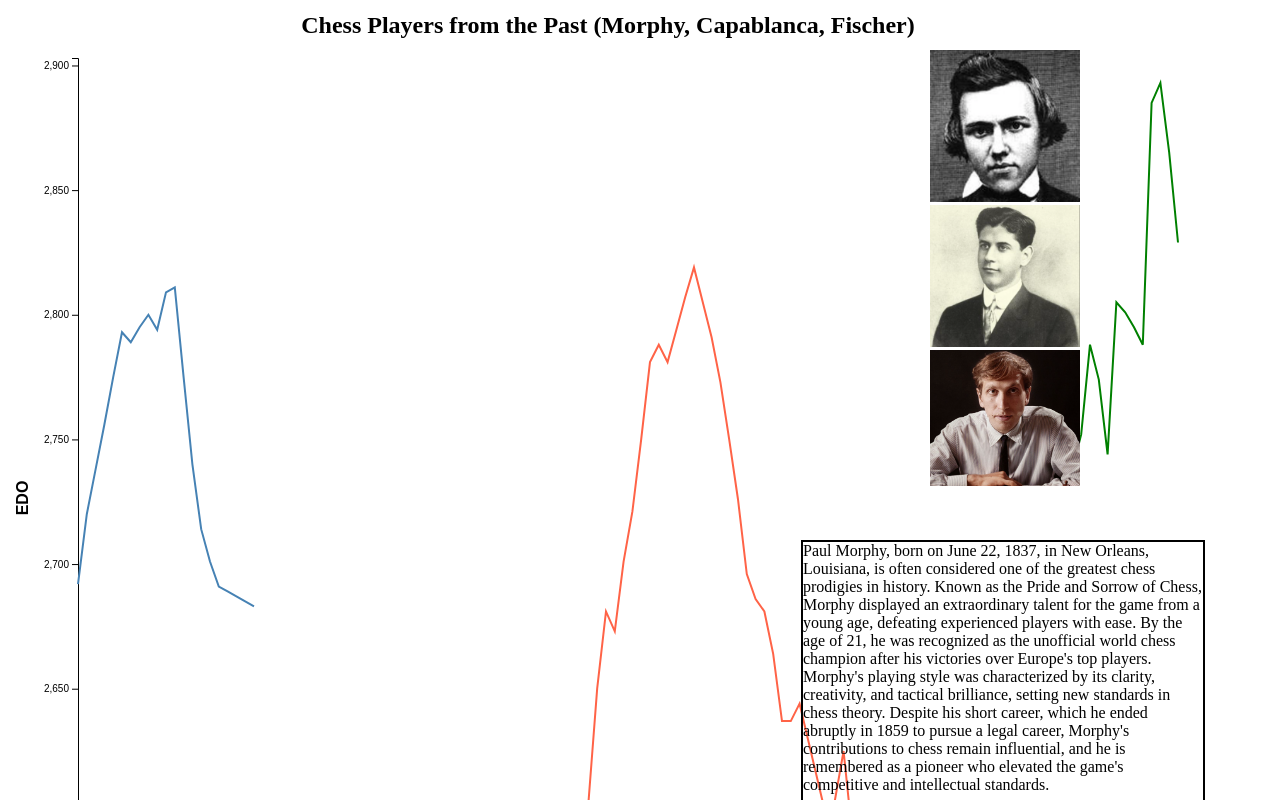
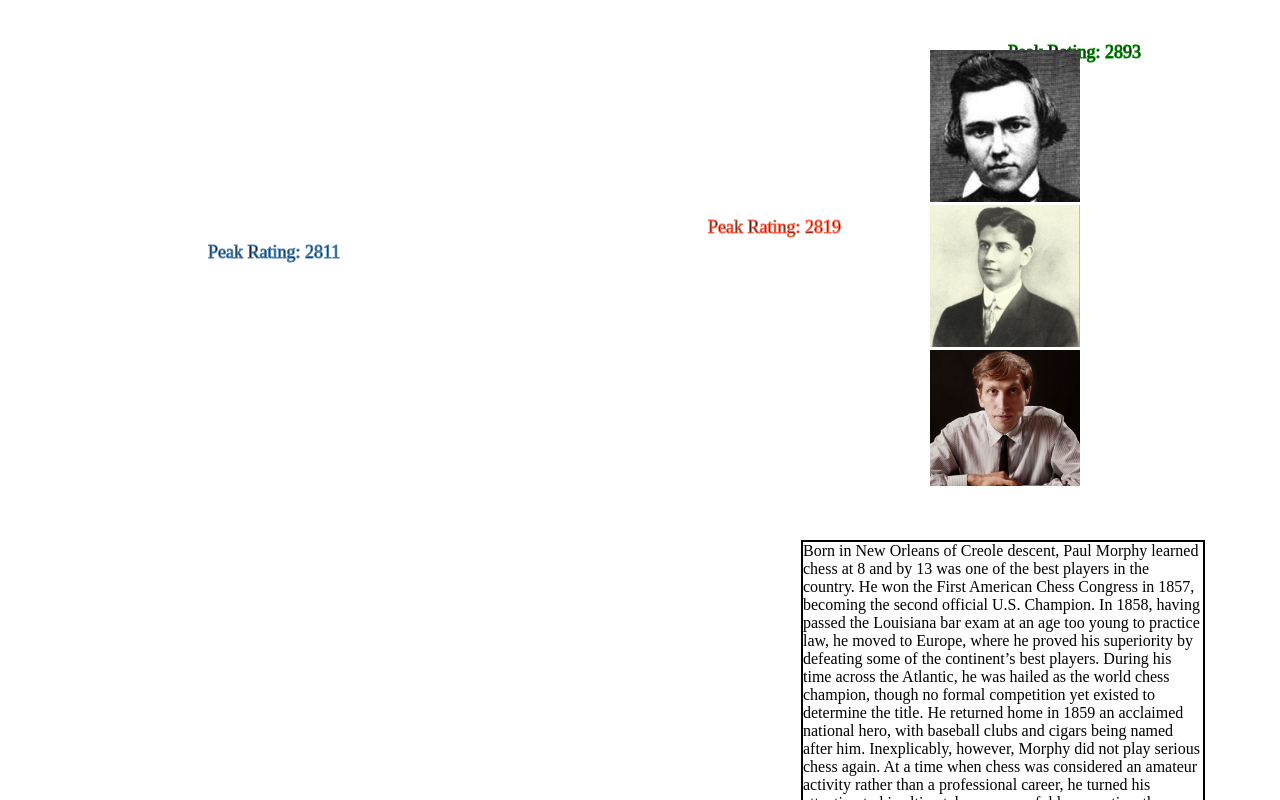
Before and after one commit to atrain773/ChessEDORatings, a plain HTML site: page index.html in a window 1280 px wide. Both pictures are taken after a click on the picture 1005 px from the left and 126 px from the top of the page. Shown: the top 800 px of the page. Drawn offline with nearby package versions, Linux system fonts and the light colour scheme.

Commit message:
Updated Messages and line visibility

```diff
--- a/index.html
+++ b/index.html
@@ -32,22 +32,50 @@
 </head>
 <body>
   <script>
-    function changeTextMorphy() {
-        document.getElementById("displayed-text").innerText = "Paul Morphy, born on June 22, 1837, in New Orleans, Louisiana, is often considered one of the greatest chess prodigies in history. Known as the Pride and Sorrow of Chess, Morphy displayed an extraordinary talent for the game from a young age, defeating experienced players with ease. By the age of 21, he was recognized as the unofficial world chess champion after his victories over Europe's top players. Morphy's playing style was characterized by its clarity, creativity, and tactical brilliance, setting new standards in chess theory. Despite his short career, which he ended abruptly in 1859 to pursue a legal career, Morphy's contributions to chess remain influential, and he is remembered as a pioneer who elevated the game's competitive and intellectual standards.";
+    function changeText(x) {
+
+        if (x === 'A'){
+          document.getElementById("displayed-text").innerText = "Click the images above to change this text";
+          d3.select(".line1").style("visibility", "visible");
+          d3.select(".line2").style("visibility", "visible");
+          d3.select(".line3").style("visibility", "visible");
+        }
+
+        if (x === 'M'){
+          document.getElementById("displayed-text").innerText = "Born in New Orleans of Creole descent, Paul Morphy learned chess at 8 and by 13 was one of the best players in the country. He won the First American Chess Congress in 1857, becoming the second official U.S. Champion. In 1858, having passed the Louisiana bar exam at an age too young to practice law, he moved to Europe, where he proved his superiority by defeating some of the continent’s best players. During his time across the Atlantic, he was hailed as the world chess champion, though no formal competition yet existed to determine the title. He returned home in 1859 an acclaimed national hero, with baseball clubs and cigars being named after him. Inexplicably, however, Morphy did not play serious chess again. At a time when chess was considered an amateur activity rather than a professional career, he turned his attention to his ultimately unsuccessful law practice, then lived off his family fortune until his death in 1884. His mental state deteriorated dramatically during his years in seclusion; decades later, Morphy’s incredible talent and eventual downfall would be mirrored in the life of Bobby Fischer. - https://worldchesshof.org/hof-inductee/paul-charles-morphy";
+          d3.select(".line1").style("visibility", "visible");
+          d3.select(".line2").style("visibility", "hidden");
+          d3.select(".line3").style("visibility", "hidden");
+        }
+
+        if (x === 'C') {
+          document.getElementById("displayed-text").innerText = "Nicknamed “The Human Chess Machine,” José Raúl Capablanca was born in Havana, Cuba. A true prodigy, he learned chess at age four and defeated Cuban champion Juan Corzo at 13. While attending Columbia University, he joined the Manhattan Chess Club and soon became its strongest player. He had a particular talent for rapid chess, defeating World Champion Emanuel Lasker in 1906. He eventually withdrew from Columbia to focus on chess. His skill in rapid chess lent itself to simultaneous exhibitions. On a nationwide tour of 27 cities in 1909, he achieved a winning score of 96.9% over 607 games. He held exhibitions in London, Paris, and Berlin before his ultimate destination of Saint Petersburg in 1914, where he played and narrowly lost to Lasker. World War I halted international competition, but Capablanca continued to compete and dominate, losing only one game between 1914 and 1924. In 1921, Capablanca and Lasker competed in the 3rd World Chess Championship, where Lasker resigned after losing four straight games. Capablanca held the title until 1927. -https://worldchesshof.org/hof-inductee/jos%C3%A9-ra%C3%BAl-capablanca";
+          d3.select(".line1").style("visibility", "hidden");
+          d3.select(".line2").style("visibility", "visible");
+          d3.select(".line3").style("visibility", "hidden");
+        }
+
+        if (x === 'F') {
+          document.getElementById("displayed-text").innerText = "As the 11th World Champion from 1972-75, Bobby Fischer interrupted the Cold War Soviet hegemony of chess. His phenomenal skill was apparent from an early age. He won the U.S. Open in 1957 and was the youngest person to gain first place in the U.S. Chess Championship in 1957/58. He would go on to win all eight of the United States Chess Championships in which he participated, and in the 1963/64 competition he became the only player to achieve a perfect score in the event. My 60 Memorable Games, which Fischer authored in 1969, is widely considered one of the greatest pieces of chess literature. He made valuable contributions to opening theory and was renowned for his opening preparation and endgame technique alike. Fischer is best remembered, however, for his win at the 1972 World Championship, defeating Boris Spassky in the most famous match of modern times. From 1970 to 1971, Fischer won 20 consecutive games in world championship qualifying events—an all-time record. - https://worldchesshof.org/hof-inductee/robert-bobby-james-fischer";
+          d3.select(".line1").style("visibility", "hidden");
+          d3.select(".line2").style("visibility", "hidden");
+          d3.select(".line3").style("visibility", "visible");
+        }
+
+
     }
-    function changeTextCapablanca() {
-        document.getElementById("displayed-text").innerText = "José Raúl Capablanca, born on November 19, 1888, in Havana, Cuba, is widely regarded as one of the greatest chess players of all time. Renowned for his exceptional endgame skill and seemingly effortless style, Capablanca became the World Chess Champion in 1921 by defeating Emanuel Lasker. His natural talent for the game was evident from an early age, and he quickly rose to prominence with his keen positional understanding and flawless technique. Capablanca's reign as World Champion lasted until 1927 when he was defeated by Alexander Alekhine. His contributions to chess theory, particularly in the endgame, and his clear, intuitive approach to the game have left a lasting legacy, inspiring generations of chess players. Capablanca's ability to simplify complex positions and his strategic precision continue to be studied and admired by chess enthusiasts worldwide.";
-    }
-    function changeTextFischer() {
-        document.getElementById("displayed-text").innerText = "Bobby Fischer, born on March 9, 1943, in Chicago, Illinois, is one of the most iconic and enigmatic figures in chess history. Fischer's extraordinary talent emerged early, and by the age of 14, he won the U.S. Chess Championship, a title he would claim eight times. His relentless quest for chess excellence culminated in 1972 when he became the World Chess Champion by defeating Boris Spassky in a match that captivated the world and symbolized Cold War tensions. Fischer's playing style was marked by profound strategic insight, meticulous preparation, and a fierce will to win. However, his career was also marred by controversy, including his withdrawal from competitive chess and erratic behavior. Despite his tumultuous life, Fischer's contributions to chess, particularly his profound understanding of the game and his innovative ideas, have left an indelible mark, making him a legend in the chess world.";
-    }
+
     </script>
-    <svg width="1200" height="1000"></svg>
-    <img src="Paul Morphy.png" onclick="changeTextMorphy()" style="position:absolute; top:50px; right:200px; width:150px; height:auto;">
-    <img src="José Capablanca.png" onclick="changeTextCapablanca()" style="position:absolute; top:205px; right:200px; width:150px; height:auto;">
-    <img src="Bobby Fischer.png" onclick="changeTextFischer()" style="position:absolute; top:350px; right:200px; width:150px; height:auto;">
+    <svg width="1200" height="1000" onclick="changeText('A')">
+      <text x="200" y="250" stroke="steelblue" font-size="18">Peak Rating: 2811</text>
+      <text x="700" y="225" stroke="tomato" font-size="18">Peak Rating: 2819</text>
+      <text x="1000" y="50" stroke="green" font-size="18">Peak Rating: 2893</text>
+    </svg>
+    <img src="Paul Morphy.png" onclick="changeText('M')" style="position:absolute; top:50px; right:200px; width:150px; height:auto;">
+    <img src="José Capablanca.png" onclick="changeText('C')" style="position:absolute; top:205px; right:200px; width:150px; height:auto;">
+    <img src="Bobby Fischer.png" onclick="changeText('F')" style="position:absolute; top:350px; right:200px; width:150px; height:auto;">
     <div id="displayed-text" style = "position:absolute; top:540px; right:75px; width:400px; height:400px; border:2px solid black;">
-      Click the image above to change this text
+      Click the images above to change this text
     </div>
 
     <script>
@@ -165,57 +193,3 @@
             const line = d3.line()
                            .x(d => x(d.year))
                            .y(d => y(d.edo));
-
-            g.append("g")
-             .attr("transform", `translate(0,${height})`)
-             .call(d3.axisBottom(x))
-             .append("text")
-             .attr("y", 50)
-             .attr("x", width / 2)
-             .attr("fill", "#000")
-             .attr("class", "axis-label")
-             .style("text-anchor", "middle")
-             .text("Year");
-
-            g.append("g")
-             .call(d3.axisLeft(y))
-             .append("text")
-             .attr("transform", "rotate(-90)")
-             .attr("y", -50)
-             .attr("x", -height / 2)
-             .attr("fill", "#000")
-             .attr("class", "axis-label")
-             .style("text-anchor", "middle")
-             .text("EDO");
-
-            g.append("path")
-             .datum(data1)
-             .attr("class", "line line1")
-             .attr("d", line);
-
-            g.append("path")
-             .datum(data2)
-             .attr("class", "line line2")
-             .attr("d", line);
-
-            g.append("path")
-             .datum(data3)
-             .attr("class", "line line3")
-             .attr("d", line);
-
-            // Handmade legend
-            svg.append("circle").attr("cx",1020).attr("cy",830).attr("r", 6).style("fill", "steelblue")
-            svg.append("circle").attr("cx",1020).attr("cy",860).attr("r", 6).style("fill", "tomato")
-            svg.append("circle").attr("cx",1020).attr("cy",890).attr("r", 6).style("fill", "green")
-            svg.append("text").attr("x", 1040).attr("y", 830).text("Morphy, Paul").style("font-size", "15px").attr("alignment-baseline","middle")
-            svg.append("text").attr("x", 1040).attr("y", 860).text("Capablanca, José").style("font-size", "15px").attr("alignment-baseline","middle")
-            svg.append("text").attr("x", 1040).attr("y", 890).text("Fischer, Robert James").style("font-size", "15px").attr("alignment-baseline","middle")
-        }
-
-        renderGraph(morphyData, capablancaData, fischerData);
-
-
-    </script>
-
-</body>
-</html>
```
